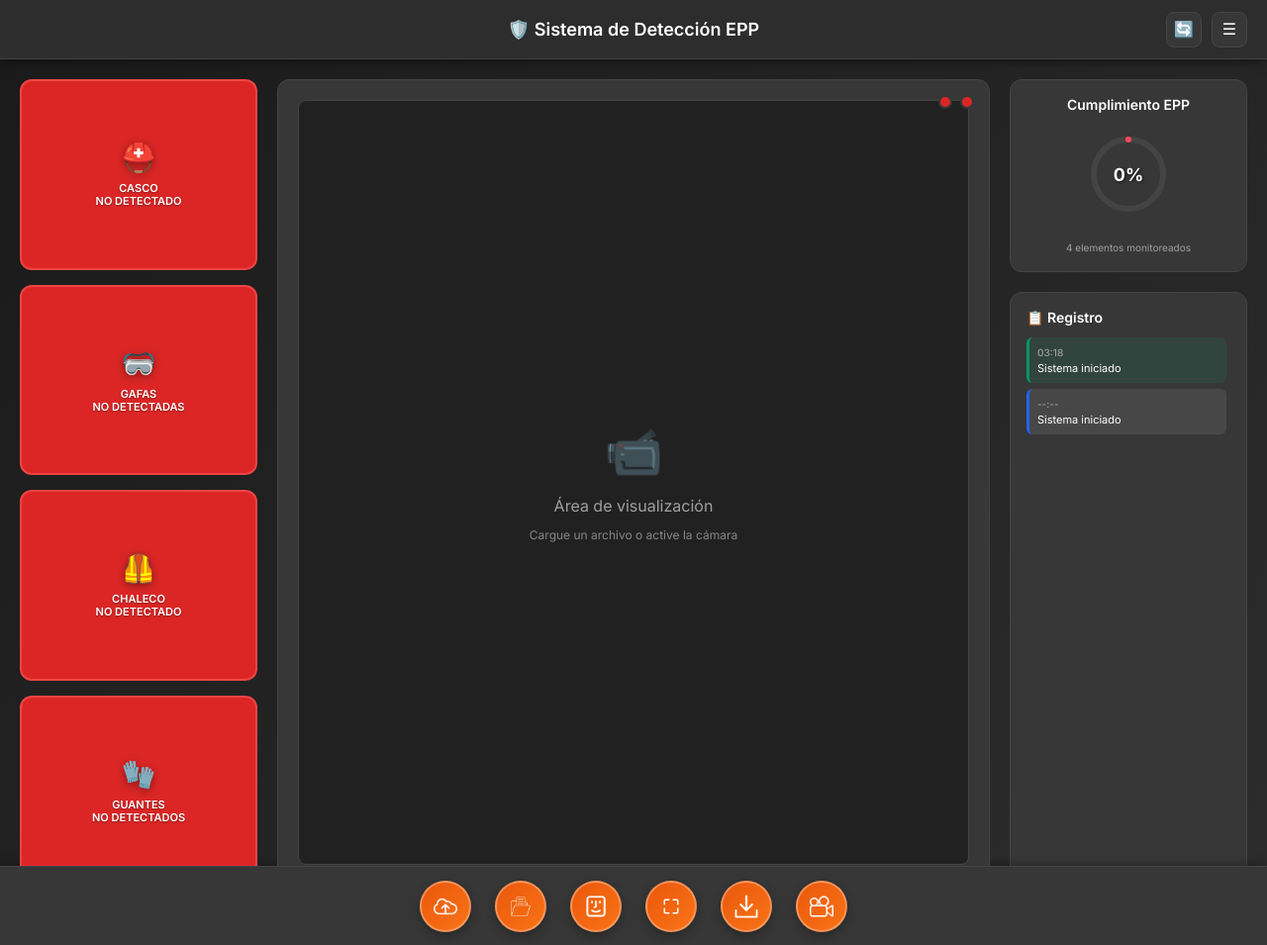
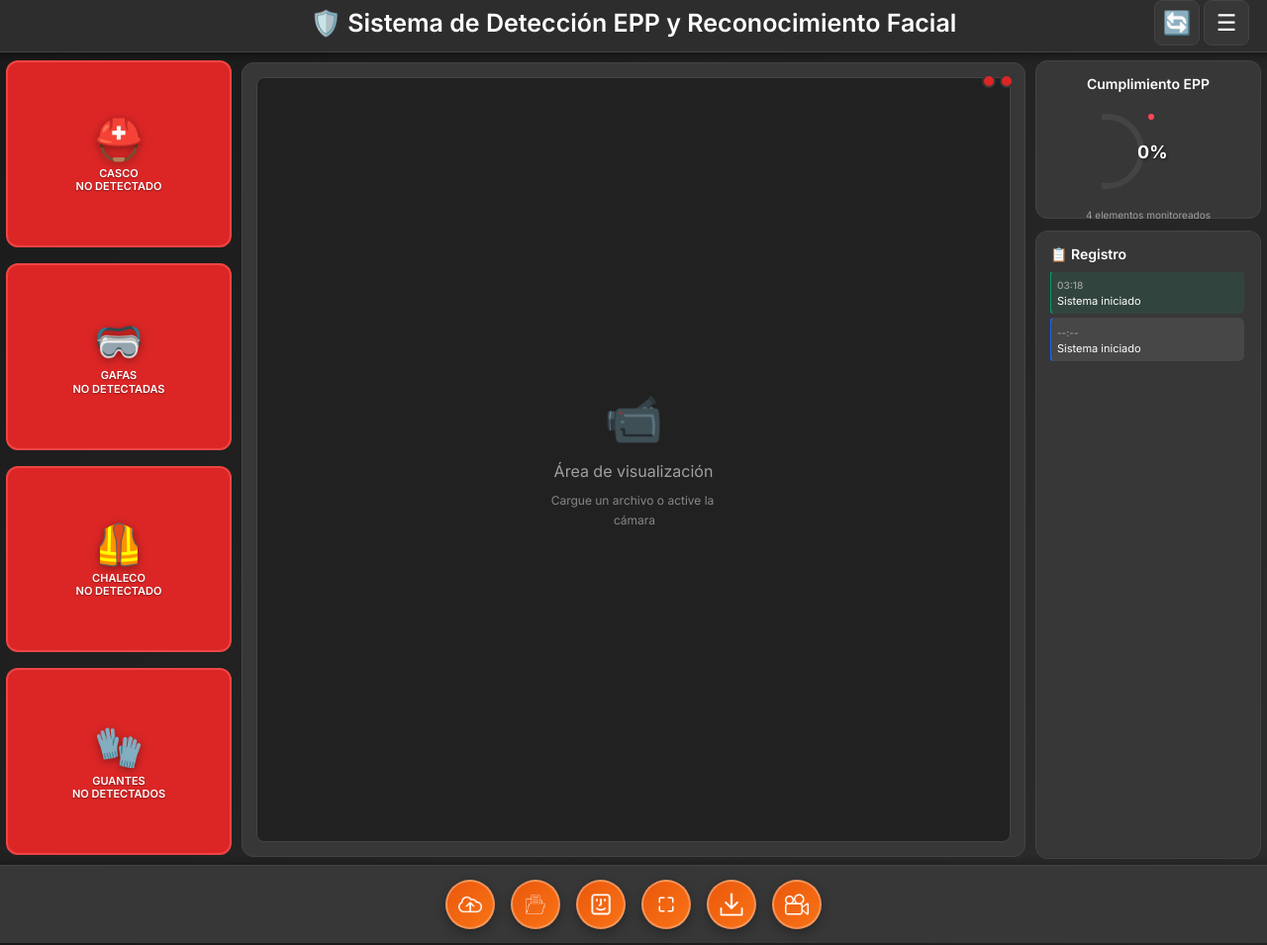
Before and after one commit to Jjmoreno24/Deteccion-de-EPP-en-area-de-Construccion, a Flask app: page / in a window 1280 px wide. Shown: the whole page at 99% size. Run offline with Flask 3, Linux system fonts and the light colour scheme.

Commit message:
Interfaz Funcioanal Finalizada

```diff
--- a/web-app/project/static/css/styles.css
+++ b/web-app/project/static/css/styles.css
@@ -9,18 +9,14 @@
     --text: #ffffff;
     --text-dim: #a0a0a0;
     --red: #dc2626;
-    --red-light: #ef4444;
     --green: #059669;
-    --green-light: #10b981;
     --orange: #ea580c;
-    --orange-light: #f97316;
     --blue: #2563eb;
-    --blue-light: #3b82f6;
 }
 
 /* ===== RESET ===== */
 * {
-    margin: 0;
+    margin: -2px;
     padding: 0;
     box-sizing: border-box;
 }
@@ -32,7 +28,7 @@ body {
     height: 100vh;
     overflow: hidden;
     display: grid;
-    grid-template-rows: 60px 1fr 80px;
+    grid-template-rows: 55px 1fr 75px;
 }
 
 /* ===== HEADER ===== */
@@ -52,7 +48,7 @@ body {
 .header-title {
     flex: 1;
     text-align: center;
-    font-size: 18px;
+    font-size: 25px;
     font-weight: 600;
 }
 
@@ -60,12 +56,13 @@ body {
     display: flex;
     gap: 10px;
     width: 100px;
-    justify-content: flex-end;
+    justify-content: flex-start;
+    align-items: center;
 }
 
 .header-btn {
-    width: 36px;
-    height: 36px;
+    width: 46px;
+    height: 46px;
     background: var(--bg-card);
     border: 1px solid var(--border);
     border-radius: 8px;
@@ -75,7 +72,7 @@ body {
     align-items: center;
     justify-content: center;
     transition: all 0.2s;
-    font-size: 16px;
+    font-size: 23px;
 }
 
 .header-btn:hover {
@@ -134,9 +131,9 @@ body {
 /* ===== MAIN CONTAINER ===== */
 .container {
     display: grid;
-    grid-template-columns: 240px 1fr 240px;
-    gap: 20px;
-    padding: 20px;
+    grid-template-columns: 220px 1fr 220px;
+    gap: 16px;
+    padding: 16px;
     height: 100%;
     overflow: hidden;
 }
@@ -145,19 +142,19 @@ body {
 .left-panel {
     display: flex;
     flex-direction: column;
-    gap: 15px;
+    gap: 20px;
 }
 
 .epp-item {
     background: var(--red);
-    border: 2px solid var(--red-light);
+    border: 2px solid #ef4444;
     border-radius: 12px;
-    padding: 16px;
+    padding: 12px;
     text-align: center;
     color: white;
-    transition: all 0.4s cubic-bezier(0.4, 0, 0.2, 1);
+    transition: all 0.4s ease;
     cursor: pointer;
-    flex: 1;
+    height: calc((100vh - 200px) / 4);
     display: flex;
     flex-direction: column;
     align-items: center;
@@ -200,8 +197,8 @@ body {
 }
 
 .epp-icon {
-    font-size: 28px;
-    margin-bottom: 8px;
+    font-size: 40px;
+    margin-bottom: 6px;
     filter: drop-shadow(0 2px 4px rgba(0,0,0,0.4));
 }
 
@@ -217,7 +214,7 @@ body {
     background: var(--bg-card);
     border: 1px solid var(--border);
     border-radius: 12px;
-    padding: 20px;
+    padding: 16px;
     position: relative;
     display: flex;
     flex-direction: column;
@@ -261,6 +258,7 @@ body {
     justify-content: center;
     overflow: hidden;
     border: 1px solid var(--border);
+    min-height: 200px;
 }
 
 #videoFeed {
@@ -272,6 +270,7 @@ body {
 .placeholder {
     text-align: center;
     color: var(--text-dim);
+    padding: 20px;
 }
 
 .placeholder-icon {
@@ -294,7 +293,7 @@ body {
 .right-panel {
     display: flex;
     flex-direction: column;
-    gap: 20px;
+    gap: 16px;
 }
 
 .chart-section {
@@ -303,6 +302,7 @@ body {
     border-radius: 12px;
     padding: 16px;
     text-align: center;
+    height: 160px;
 }
 
 .chart-section h3 {
@@ -314,15 +314,15 @@ body {
 
 .chart-container {
     position: relative;
-    width: 100px;
-    height: 100px;
-    margin: 0 auto 12px;
+    width: 90px;
+    height: 90px;
+    margin: 0 auto 10px;
 }
 
 .chart-text {
     position: absolute;
-    top: 50%;
-    left: 50%;
+    top: 55%;
+    left: 57%;
     transform: translate(-50%, -50%);
     font-size: 18px;
     font-weight: 700;
@@ -340,7 +340,8 @@ body {
     border: 1px solid var(--border);
     border-radius: 12px;
     padding: 16px;
-    height: 600px; /* ALTURA FIJA */
+    height: calc(100vh - 320px);
+    min-height: 150px;
     display: flex;
     flex-direction: column;
     overflow: hidden;
@@ -420,22 +421,22 @@ body {
     display: flex;
     justify-content: center;
     align-items: center;
-    gap: 24px;
+    gap: 20px;
     padding: 16px;
     box-shadow: 0 -2px 10px rgba(0,0,0,0.3);
 }
 
 .control-btn {
-    width: 52px;
-    height: 52px;
+    width: 50px;
+    height: 50px;
     border-radius: 50%;
-    background: linear-gradient(135deg, var(--orange), var(--orange-light));
+    background: linear-gradient(135deg, var(--orange), #f97316);
     border: 2px solid rgba(255,255,255,0.3);
     cursor: pointer;
     display: flex;
     align-items: center;
     justify-content: center;
-    transition: all 0.3s cubic-bezier(0.4, 0, 0.2, 1);
+    transition: all 0.3s ease;
     position: relative;
     box-shadow: 0 4px 12px rgba(0,0,0,0.3);
 }
--- a/web-app/project/templates/index.html
+++ b/web-app/project/templates/index.html
@@ -10,7 +10,7 @@
     <!-- Header -->
     <header class="header">
         <div class="header-spacer"></div>
-        <h1 class="header-title">🛡️ Sistema de Detección EPP</h1>
+        <h1 class="header-title">🛡️ Sistema de Detección EPP y Reconocimiento Facial</h1>
         <div class="header-controls">
             <button class="header-btn" id="refreshBtn" title="Refrescar">🔄</button>
             <div class="dropdown">
@@ -69,7 +69,7 @@
                 <h3>Cumplimiento EPP</h3>
                 <div class="chart-container">
                     <svg width="100" height="100" class="progress-ring">
-                        <circle cx="50" cy="50" r="35" fill="none" stroke="#444" stroke-width="6"></circle>
+                        <circle cx="5" cy="50" r="35" fill="none" stroke="#444" stroke-width="6"></circle>
                         <circle cx="50" cy="50" r="35" fill="none" stroke="#00d084" stroke-width="6"
                                 stroke-linecap="round" id="progressCircle"
                                 stroke-dasharray="0 220" transform="rotate(-90 50 50)"></circle>
```
Also changed, not shown: other parts of web-app/project/static/css/styles.css (+16 -22 lines).
